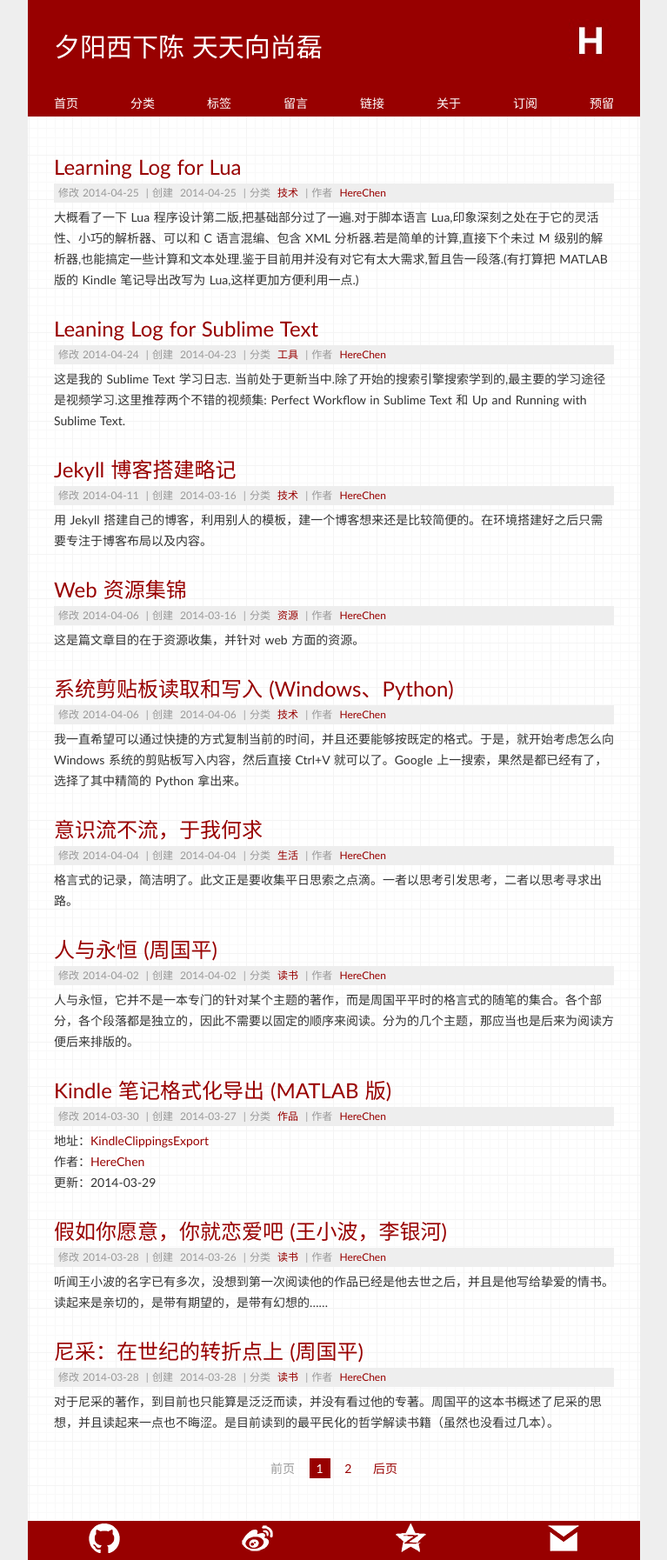
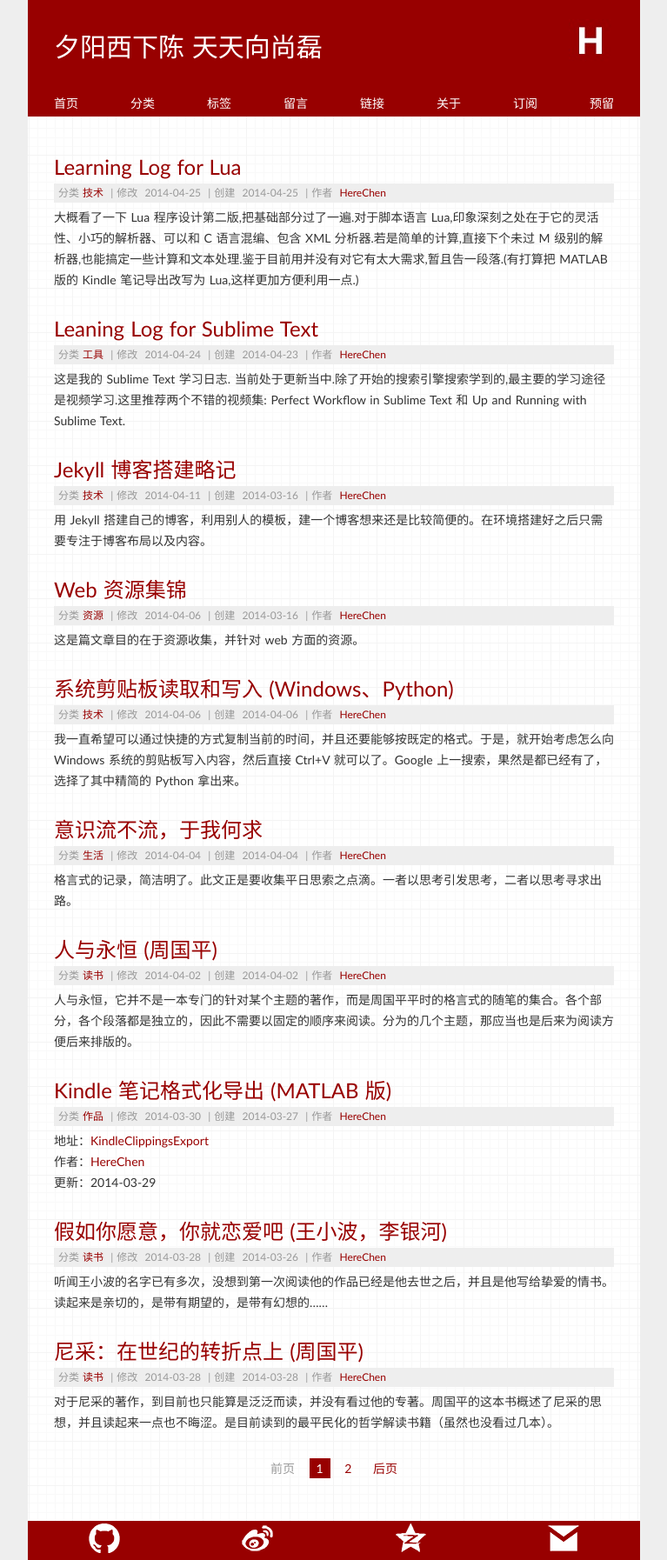
Before and after one commit to Xuezhiyuanlin/herechen.github.io, a Jekyll site: the page built from index.html, in a window 1280 px wide. Shown: the whole page at 87% size, without its empty margins (256-1023 px from the left). Built offline with Jekyll 4.4.1, drawn with Linux system fonts in a browser that asks for light colours; some web fonts are replaced; Markdown is read by kramdown in place of the engine named in the settings; the list of posts is cut into pages by our own code.

Commit message:
herechen

```diff
--- a/index.html
+++ b/index.html
@@ -11,14 +11,14 @@ layout: page
         <a href="{{ post.url }}" title="{{ post.title }}">{{ post.title }}</a>
       </div>
       <div class="meta">
-        <span clas="time">修改
+        <span class="categories">分类
+        <a href="/categories/#{{ post.categories }}" title="{{ post.categories }}">{{ post.categories }}  </a>
+        </span>
+        <span clas="time">&nbsp;|&nbsp;修改&nbsp;
           <time datetime="{{ post.date | date:"%Y-%m-%d" }}">{{ post.date | date:"%Y-%m-%d" }}</time>
         </span>
         <span  class="time">&nbsp;|&nbsp;创建&nbsp;
           <time datetime="{{ post.date | date:"%Y-%m-%d" }}">{{ post.creatdate | date:"%Y-%m-%d" }}</time>
-        </span>
-        <span class="categories">&nbsp;|&nbsp;分类&nbsp;
-        <a href="/categories/#{{ post.categories }}" title="{{ post.categories }}">{{ post.categories }}  </a>
         </span>
         <span class="author">&nbsp;|&nbsp;作者&nbsp;
           <a href="/about/">{{ site.author }}</a>
```
